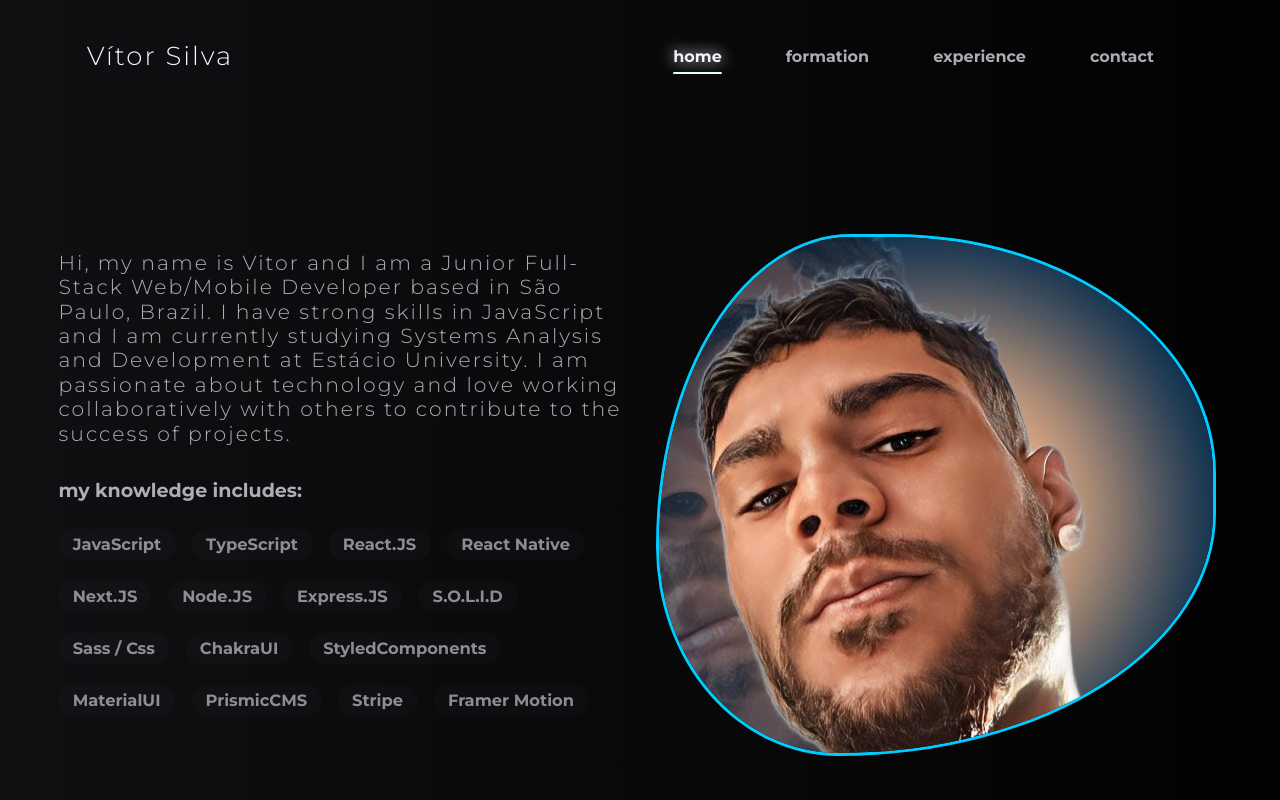
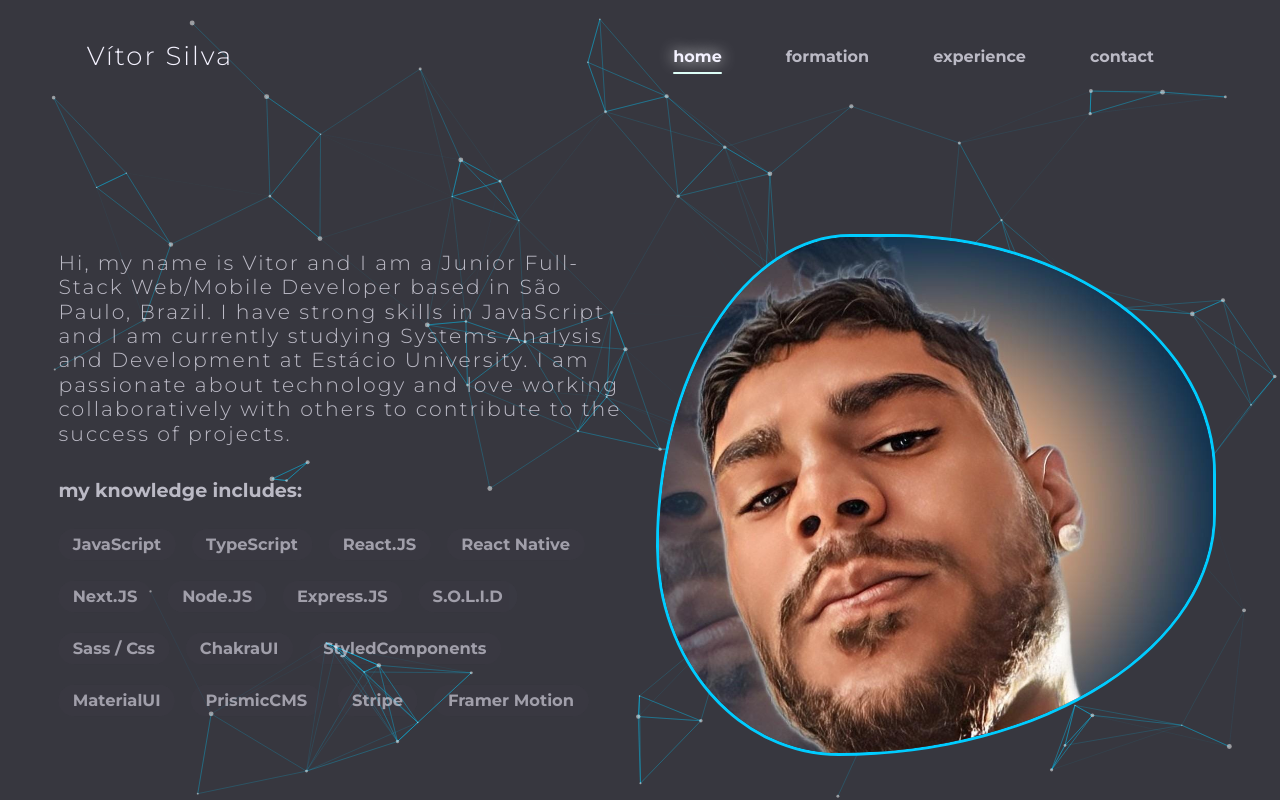
Before and after one commit to VitorVeector/V-tor-Ara-jo, a React (Create React App) app: page / in a window 1280 px wide. Built offline with nearby package versions, Linux system fonts and the light colour scheme; no server answers.

Commit message:
:lipstick: Style: Add ParticleJS to background

```diff
--- a/package.json
+++ b/package.json
@@ -12,12 +12,15 @@
     "react-dom": "^18.2.0",
     "react-hook-form": "^7.43.9",
     "react-icons": "^4.8.0",
+    "react-particles": "^2.12.2",
     "react-router-dom": "^6.9.0",
     "react-scripts": "5.0.1",
     "react-toastify": "^9.1.2",
     "sass": "^1.59.3",
     "slick-carousel": "^1.8.1",
     "swiper": "^9.2.4",
+    "tsparticles": "^2.12.0",
+    "tsparticles-slim": "^2.12.0",
     "typescript": "^4.9.5",
     "web-vitals": "^2.1.0"
   },
--- a/src/App.tsx
+++ b/src/App.tsx
@@ -5,10 +5,96 @@ import { Animated } from "./components/Animated";
 import { DataContextProvider } from "./Context/DataContext";
 import { ToastContainer } from "react-toastify";
 import 'react-toastify/dist/ReactToastify.css';
+import Particles from "react-particles";
+import type { Container, Engine } from "tsparticles-engine";
+import { loadSlim } from "tsparticles-slim";
+import { useCallback } from "react";
 
 function App() {
+    const particlesInit = useCallback(async (engine: Engine) => {
+        console.log(engine);
+        await loadSlim(engine);
+    }, []);
+
+    const particlesLoaded = useCallback(async (container: Container | undefined) => {
+        await console.log(container);
+    }, []);
     return (
         <BrowserRouter>
+        <Particles
+                        id="tsparticles"
+                        init={particlesInit}
+                        loaded={particlesLoaded}
+                        options={{
+                            background: {
+                                color: {
+                                    value: "#37373f",
+                                },
+                            },
+                            fpsLimit: 120,
+                            interactivity: {
+                                events: {
+                                    onClick: {
+                                        enable: true,
+                                        mode: "push",
+                                    },
+                                    onHover: {
+                                        enable: true,
+                                        mode: "repulse",
+                                    },
+                                    resize: true,
+                                },
+                                modes: {
+                                    push: {
+                                        quantity: 6,
+                                    },
+                                    repulse: {
+                                        distance: 150,
+                                        duration: 0.6,
+                                    },
+                                },
+                            },
+                            particles: {
+                                color: {
+                                    value: "#ffffff"
+                                },
+                                links: {
+                                    color: "#00ccff",
+                                    distance: 150,
+                                    enable: true,
+                                    opacity: 0.4,
+                                    width: 1,
+                                },
+                                move: {
+                                    direction: "none",
+                                    enable: true,
+                                    outModes: {
+                                        default: "bounce",
+                                    },
+                                    random: false,
+                                    speed: 1,
+                                    straight: false,
+                                },
+                                number: {
+                                    density: {
+                                        enable: true,
+                                        area: 800,
+                                    },
+                                    value: 80,
+                                },
+                                opacity: {
+                                    value: 0.5,
+                                },
+                                shape: {
+                                    type: "circle",
+                                },
+                                size: {
+                                    value: { min: .6, max: 2.5 },
+                                },
+                            },
+                            detectRetina: true,
+                        }}
+                    />
             <DataContextProvider>
                 <div className="App">
                     <ToastContainer
--- a/src/components/Header/index.tsx
+++ b/src/components/Header/index.tsx
@@ -1,4 +1,4 @@
-import { useState } from 'react';
+import { useCallback, useState } from 'react';
 import { GiHamburgerMenu } from 'react-icons/gi';
 import { AiOutlineClose } from 'react-icons/ai';
 
--- a/src/components/Header/style.scss
+++ b/src/components/Header/style.scss
@@ -3,10 +3,15 @@
 .header {
     background-color: transparent;
     height: 112px;
+    display: flex;
+    justify-content: center;
+    width: 100%;
 
     .header-content {
         display: flex;
         align-items: center;
+        max-width: 1356px;
+        width: 100%;
         justify-content: space-between;
         height: 100%;
 
@@ -126,6 +131,7 @@
 
         .header-btn {
             margin: 0 36px;
+            z-index: 1;
 
             button {
                 background-color: unset;
--- a/src/pages/Contact/style.scss
+++ b/src/pages/Contact/style.scss
@@ -16,6 +16,7 @@
         display: flex;
         flex-direction: column;
         align-items: center;
+        z-index: 1;
 
         .contact-title {
             font-size: 18px;
```
Also changed, not shown: 1 other file (tests, documents, lock files or other folders).
